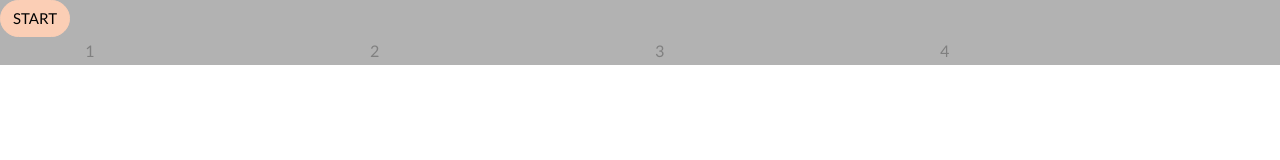
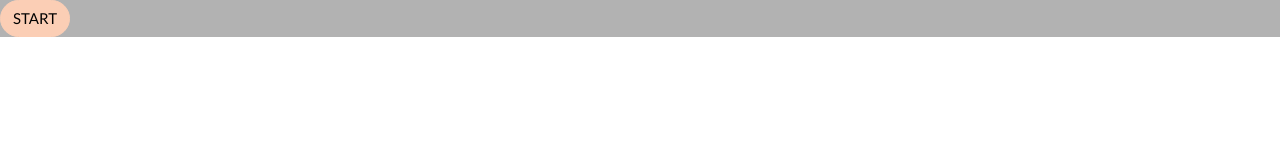
Before and after one commit to Unaipi/-2223-TortureIII-Unai-Heredero, a plain HTML site: page client/index.html in a window 1280 px wide. Drawn offline with Linux system fonts and the light colour scheme.

Commit message:
[NEW] Creadas secciones para cada fase del TORTURE para manejar el dibujado en pantalla con HTML Y JS

```diff
--- a/client/index.html
+++ b/client/index.html
@@ -38,6 +38,12 @@
 		  </div>
 	</section>
 
+
+	<section id = "sectionFase3">
+
+	</section>
+
+
 	<script type="module" src="./src/initialize.js"></script>
 
 
--- a/client/src/initialize.js
+++ b/client/src/initialize.js
@@ -1,10 +1,10 @@
+import globals from "./globals.js";
 
+window.onload = init()
 
-window.onload = initFase1()
-
-function initFase1()
+function init()
 {
-
+    initHTMLelements();
 }
 
 
@@ -13,6 +13,11 @@ function initHTMLelements()
     globals.buttonStart = document.getElementById('btnStart');
 
     globals.sectionFase1 = document.getElementById('sectionFase1');
-    globals.sectionFase2 = document.getElementById('sectionFase1');
-    globals.sectionFase3 = document.getElementById('sectionFase1');
+    globals.sectionFase2 = document.getElementById('sectionFase2');
+    globals.sectionFase3 = document.getElementById('sectionFase3');
+
+
+    globals.sectionFase1.style.display = "block";
+    globals.sectionFase2.style.display = "none";
+    globals.sectionFase3.style.display = "none";
 }
```
